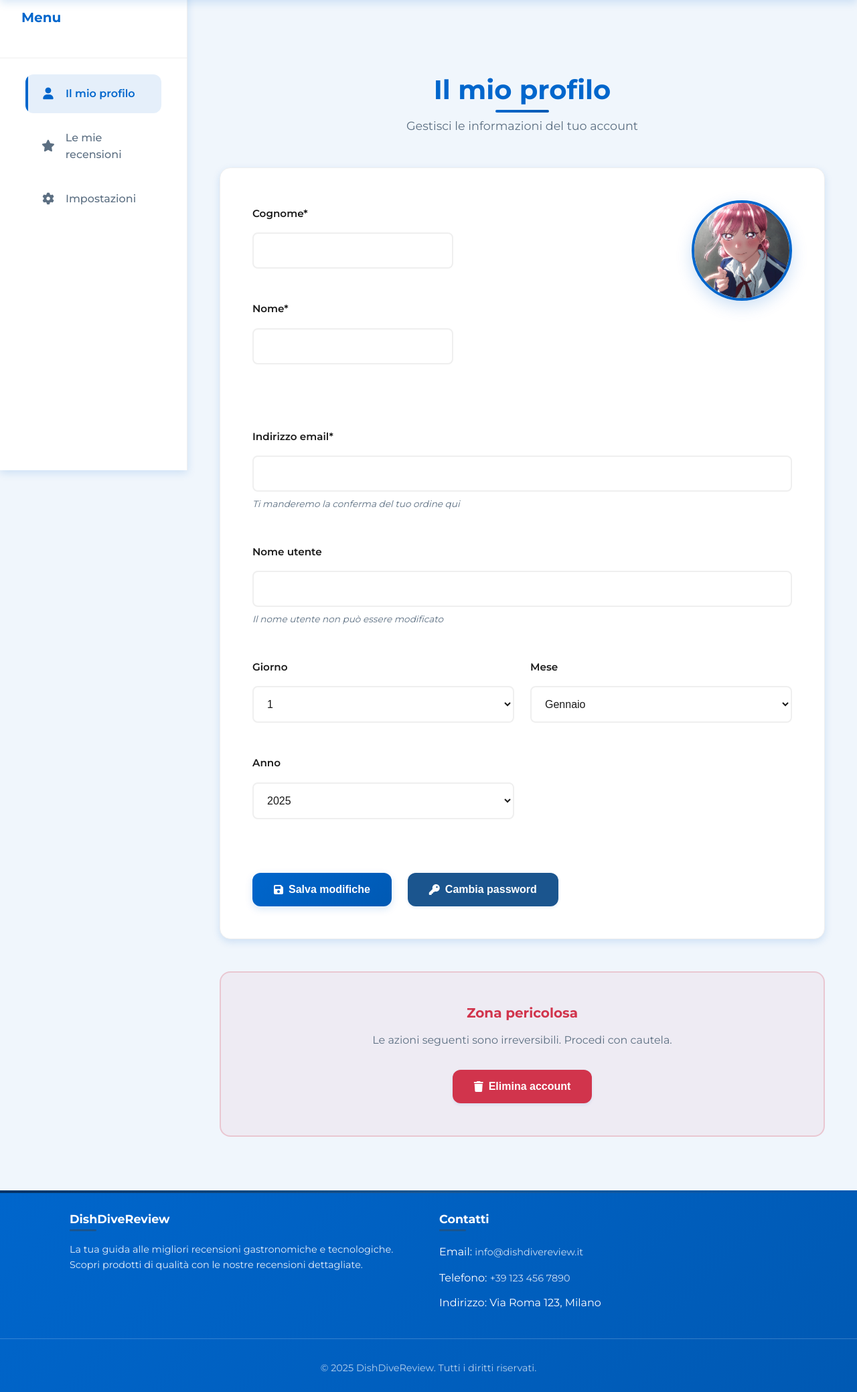
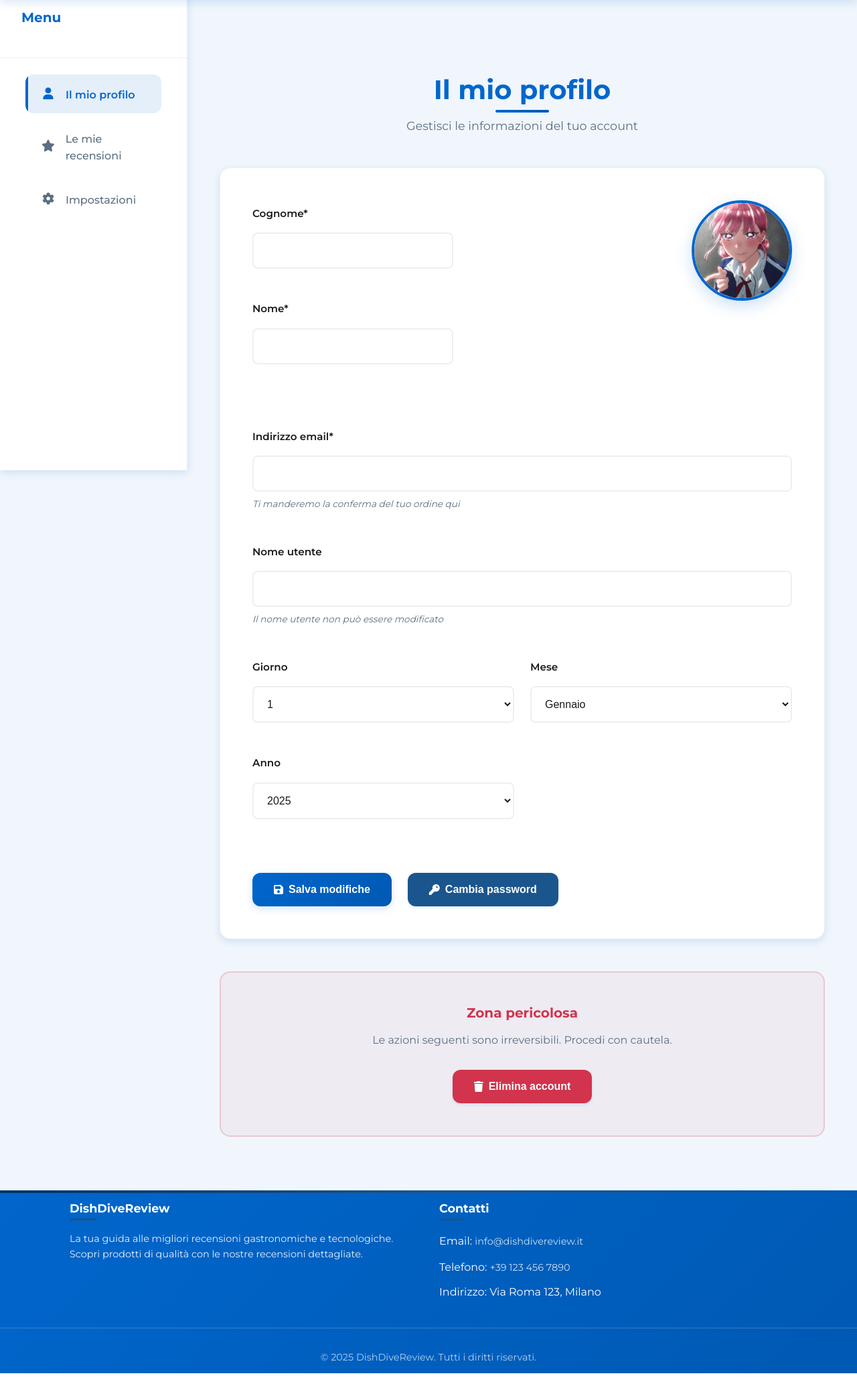
Before and after one commit to nalanshi/recensioneWeb, a PHP site: page /php/dashboard.php in a window 1280 px wide. Shown: the part 98-2176 px from the top of the page at 67% size. After the commit the page ends 2148 px from the top, so only its background shows below. Run offline with PHP 8.4, Linux system fonts and the light colour scheme; the visitor is signed in with stand-in values (Sample User, id 1); data that the repository does not hold is empty.

Commit message:
Adjust footer height and sidebar behavior

```diff
--- a/css/dashboard.css
+++ b/css/dashboard.css
@@ -41,7 +41,7 @@ body {
   background: var(--surface);
   border-right: 0.0625rem solid var(--border);
   box-shadow: var(--shadow-md);
-  z-index: 999;
+  z-index: 998;
   transition: var(--transition);
   overflow-y: auto;
 }
@@ -150,6 +150,11 @@ body {
   font-size: 1.1rem;
   width: 1.25rem;
   text-align: center;
+}
+
+.nav-link span {
+  display: inline-block;
+  transform: translateY(0.125rem);
 }
 
 /* Main Content */
@@ -974,6 +979,7 @@ input:checked + .toggle-slider:before {
     transform: translateX(-100%);
     width: 100%;
     max-width: 20rem;
+    z-index: 998;
   }
 
   .sidebar.active {
--- a/css/style.css
+++ b/css/style.css
@@ -1163,9 +1163,10 @@ nav {
 footer {
   background: linear-gradient(135deg, var(--primary-agid, #0066CC) 0%, var(--secondary-agid, #0059B3) 100%);
   color: var(--text-light, #FFFFFF);
-  padding: var(--spacing-lg, 2rem) 0 var(--spacing-md, 1.5rem);
+  padding: calc(var(--spacing-lg, 2rem) / 2) 0 calc(var(--spacing-md, 1.5rem) / 2);
   margin-top: var(--spacing-lg, 2rem);
   position: relative;
+  z-index: 1000;
   overflow: hidden;
 }
 
```
